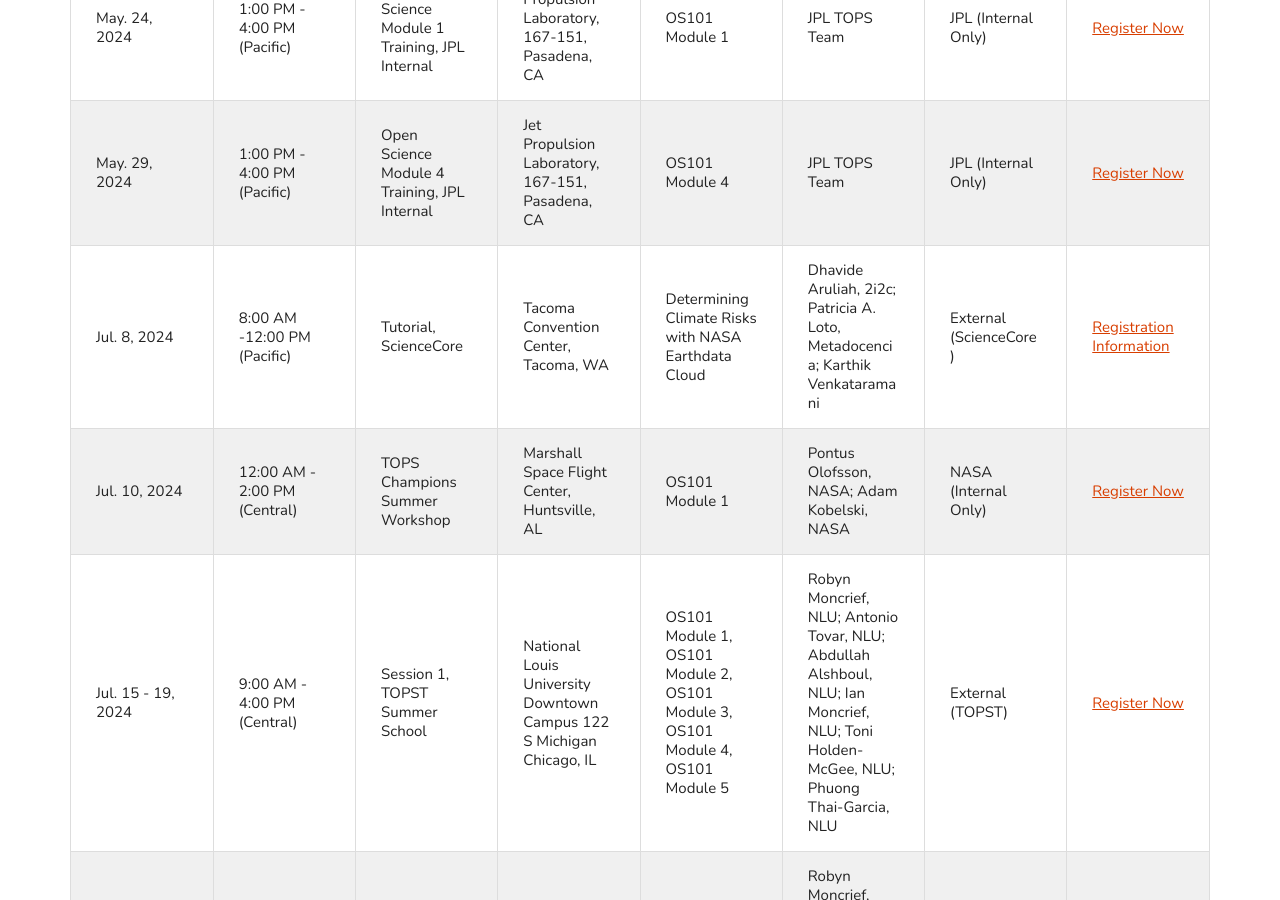
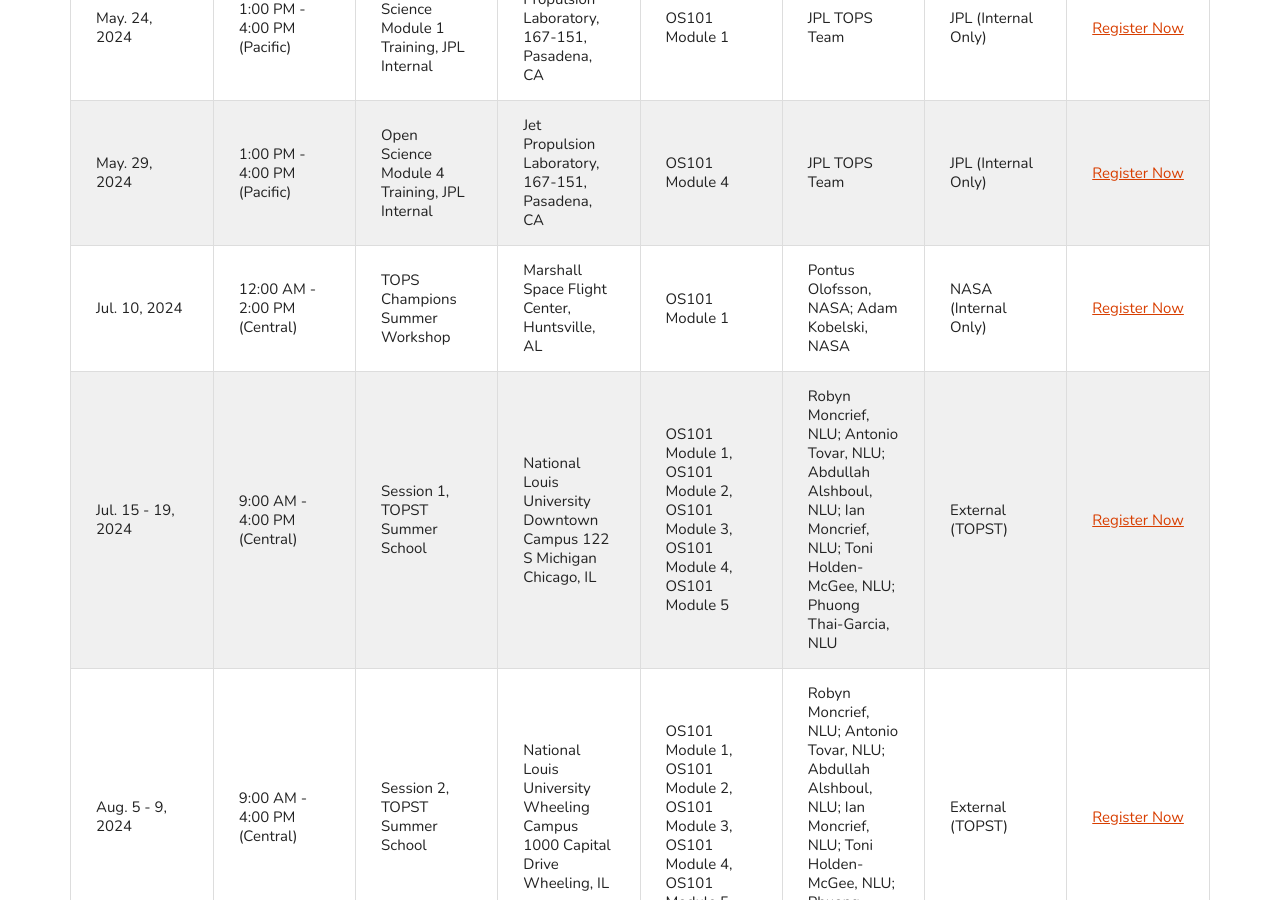
Before and after one commit to bressler1995/TOPS-Website-Front-End, a Jekyll site: the page built from pages/takeos101.md, in a window 1280 px wide and 900 px high, scrolled down 2799 px. Built offline with Jekyll 4.4.1, drawn with Linux system fonts in a browser that asks for light colours.

Commit message:
temporarily hide 2i2c metadocencia workshop
we only want to launch new marshall workshops right now

```diff
--- a/_data/inperson.csv
+++ b/_data/inperson.csv
@@ -2,7 +2,6 @@ date,time,eventtype,location,topic,instructor,regtype,moreinfo,moreinfo_link
 "May. 22, 2024",9:00 AM - 12:00 PM (Pacific),"Open Science Module 3 Training, JPL Internal","Jet Propulsion Laboratory, 167-151, Pasadena, CA",OS101 Module 3,JPL TOPS Team,JPL (Internal Only),Register Now,https://jetproplab.sumtotal.host/rcore/c/pillarRedirect?isDeepLink=1&relyingParty=LM&url=https%3A%2F%2FJETPROPLAB.sumtotal.host%2Flearning%2Fcore%2Factivitydetails%2FViewActivityDetails%3FUserMode%3D0%26ActivityId%3D125492%26ClassUnderStruct%3DFalse%26CallerUrl%3D%2Flearning%2Flearner%2FHome%2FGoToPortal%3Fkey%3D0%26SearchCallerURL%3Dhttps%253A%252F%252FJETPROPLAB.sumtotal.host%252Fcore%252FsearchRedirect%253FViewType%253DList%2526SearchText%253DOS101%2526startRow%253D0%26SearchCallerID%3D2
 "May. 24, 2024",1:00 PM - 4:00 PM (Pacific),"Open Science Module 1 Training, JPL Internal","Jet Propulsion Laboratory, 167-151, Pasadena, CA",OS101 Module 1,JPL TOPS Team,JPL (Internal Only),Register Now,https://jetproplab.sumtotal.host/rcore/c/pillarRedirect?isDeepLink=1&relyingParty=LM&url=https%3A%2F%2FJETPROPLAB.sumtotal.host%2Flearning%2Fcore%2Factivitydetails%2FViewActivityDetails%3FUserMode%3D0%26ActivityId%3D125492%26ClassUnderStruct%3DFalse%26CallerUrl%3D%2Flearning%2Flearner%2FHome%2FGoToPortal%3Fkey%3D0%26SearchCallerURL%3Dhttps%253A%252F%252FJETPROPLAB.sumtotal.host%252Fcore%252FsearchRedirect%253FViewType%253DList%2526SearchText%253DOS101%2526startRow%253D0%26SearchCallerID%3D2
 "May. 29, 2024",1:00 PM - 4:00 PM (Pacific),"Open Science Module 4 Training, JPL Internal","Jet Propulsion Laboratory, 167-151, Pasadena, CA",OS101 Module 4,JPL TOPS Team,JPL (Internal Only),Register Now,https://jetproplab.sumtotal.host/rcore/c/pillarRedirect?isDeepLink=1&relyingParty=LM&url=https%3A%2F%2FJETPROPLAB.sumtotal.host%2Flearning%2Fcore%2Factivitydetails%2FViewActivityDetails%3FUserMode%3D0%26ActivityId%3D125492%26ClassUnderStruct%3DFalse%26CallerUrl%3D%2Flearning%2Flearner%2FHome%2FGoToPortal%3Fkey%3D0%26SearchCallerURL%3Dhttps%253A%252F%252FJETPROPLAB.sumtotal.host%252Fcore%252FsearchRedirect%253FViewType%253DList%2526SearchText%253DOS101%2526startRow%253D0%26SearchCallerID%3D2
-"Jul. 8, 2024",8:00 AM -12:00 PM (Pacific),"Tutorial, ScienceCore","Tacoma Convention Center, Tacoma, WA",Determining Climate Risks with NASA Earthdata Cloud,"Dhavide Aruliah, 2i2c; Patricia A. Loto, Metadocencia; Karthik Venkataramani",External (ScienceCore),Registration Information,https://cfp.scipy.org/2024/talk/3DVH7S/
 "Jul. 10, 2024",12:00 AM - 2:00 PM (Central),TOPS Champions Summer Workshop,"Marshall Space Flight Center, Huntsville, AL",OS101 Module 1,"Pontus Olofsson, NASA; Adam Kobelski, NASA",NASA (Internal Only),Register Now,https://docs.google.com/forms/d/e/1FAIpQLSe5ivAg1c62NygZFufQL4niFBUebLvKTrDIN-ilXfkPOT08fw/closedform
 "Jul. 15 - 19, 2024",9:00 AM - 4:00 PM (Central),"Session 1, TOPST Summer School","National Louis University Downtown Campus 122 S Michigan Chicago, IL","OS101 Module 1, OS101 Module 2, OS101 Module 3, OS101 Module 4, OS101 Module 5","Robyn Moncrief, NLU; Antonio Tovar, NLU; Abdullah Alshboul, NLU; Ian Moncrief, NLU; Toni Holden-McGee, NLU; Phuong Thai-Garcia, NLU",External (TOPST),Register Now,https://docs.google.com/forms/d/e/1FAIpQLSf-_fRd0TpJXjUD0OQmaSm3b8Yy_923vUdx6lPg5Ot0i-B9eA/viewform
 "Aug. 5 - 9, 2024",9:00 AM - 4:00 PM (Central),"Session 2, TOPST Summer School","National Louis University Wheeling Campus 1000 Capital Drive Wheeling, IL","OS101 Module 1, OS101 Module 2, OS101 Module 3, OS101 Module 4, OS101 Module 5","Robyn Moncrief, NLU; Antonio Tovar, NLU; Abdullah Alshboul, NLU; Ian Moncrief, NLU; Toni Holden-McGee, NLU; Phuong Thai-Garcia, NLU",External (TOPST),Register Now,https://docs.google.com/forms/d/e/1FAIpQLSf-_fRd0TpJXjUD0OQmaSm3b8Yy_923vUdx6lPg5Ot0i-B9eA/viewform
--- a/_includes/takeos101/instructorled.html
+++ b/_includes/takeos101/instructorled.html
@@ -58,9 +58,9 @@
 						<option value="Phuong Thai-Garcia">Phuong Thai-Garcia</option>
 						<option value="Robyn Moncrief">Robyn Moncrief</option>
 						<option value="Toni Holden-McGee">Toni Holden-McGee</option>
-						<option value="Dhavide Aruliah">Dhavide Aruliah</option>
+						<!-- <option value="Dhavide Aruliah">Dhavide Aruliah</option>
 						<option value="Patricia A. Loto">Patricia A. Loto</option>
-						<option value="Karthik Venkataramani">Karthik Venkataramani</option>
+						<option value="Karthik Venkataramani">Karthik Venkataramani</option> -->
 						<option value="Pontus Olofsson">Pontus Olofsson</option>
 						<option value="Adam Kobelski">Adam Kobelski</option>
 					</select>
```
